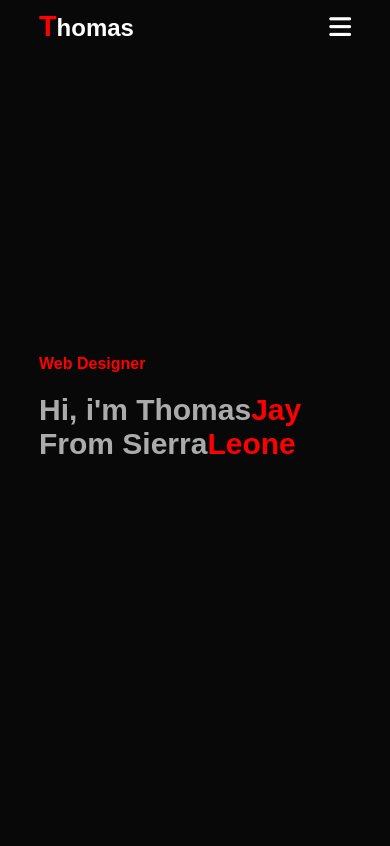
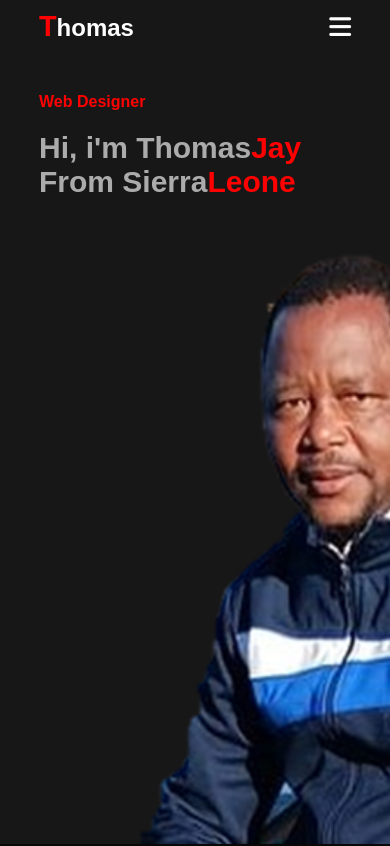
Before and after one commit to tomjay2002/tom-portfolio, a plain HTML site: page index.html in a window 390 px wide. Shown: the top 846 px of the page. Drawn offline with Linux system fonts and the light colour scheme.

Commit message:
header image

```diff
--- a/index.css
+++ b/index.css
@@ -15,7 +15,8 @@ body{
 #header{
     width: 100%;
     height: 100vh;
-    background-image: url(/images/background2.jpeg);
+    background-image: url(/images/tomjay6.png);
+    /* background-image: url(/images/TomJay2.jpg); */
     background-position:center;
     background-size: cover
 
@@ -444,7 +445,7 @@ transform: translatey(-18px);
 
 
             #header{
-                background-image: url(/images/TomJay2.jpg);
+
                 background-position: center;
                 background-size: cover;
 
@@ -453,7 +454,7 @@ transform: translatey(-18px);
 
 
             .header-text{
-                margin-top: 100%;
+                margin-top: 50px;
                 font-size: 16px;
             }
             .header-text h1{
```
Also changed, not shown: Presentation1/Slide1.PNG (added), images/tomjay5.png (added), images/tomjay6.png (added).
